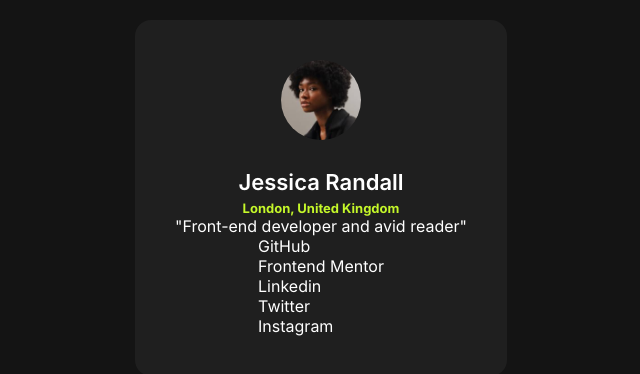
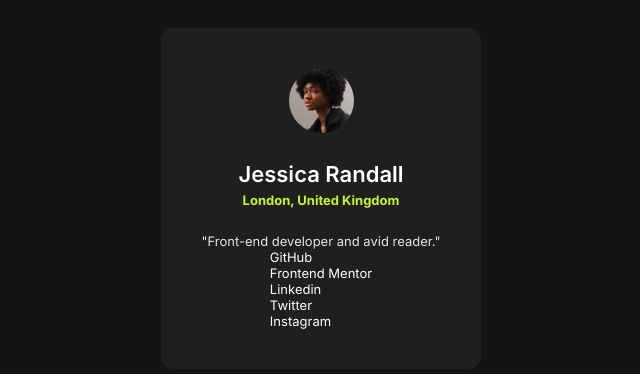
Before and after one commit to ltaverni/frontend-mentor_social-links, a React (Vite) app: page / in a window 1280 px wide. Shown: the part 202-576 px from the top of the page, without its empty margins (319-959 px from the left). Built offline with nearby package versions, Linux system fonts and the light colour scheme.

Commit message:
style description

```diff
--- a/src/App.css
+++ b/src/App.css
@@ -18,6 +18,7 @@ html {
     width: 100%;
     margin: 0;
     font-family: 'Inter-Regular';
+    font-size: 13px;
     color: hsl(0, 0%, 100%);
 }
 
@@ -66,5 +67,9 @@ html,
     margin-top: 5px;
     font-family: 'Inter-Bold';
     color: hsl(75, 94%, 57%);
-    font-size: 13px;
 }
+
+.description {
+    margin-top: 25px;
+    color: hsl(0, 0%, 90%)
+}
--- a/src/App.jsx
+++ b/src/App.jsx
@@ -25,7 +25,7 @@ const Links = () => {
 
 const Description = () => {
     return (
-        <div className='description'>"Front-end developer and avid reader"</div>
+        <div className='description'>"Front-end developer and avid reader."</div>
     )
 }
 
```
